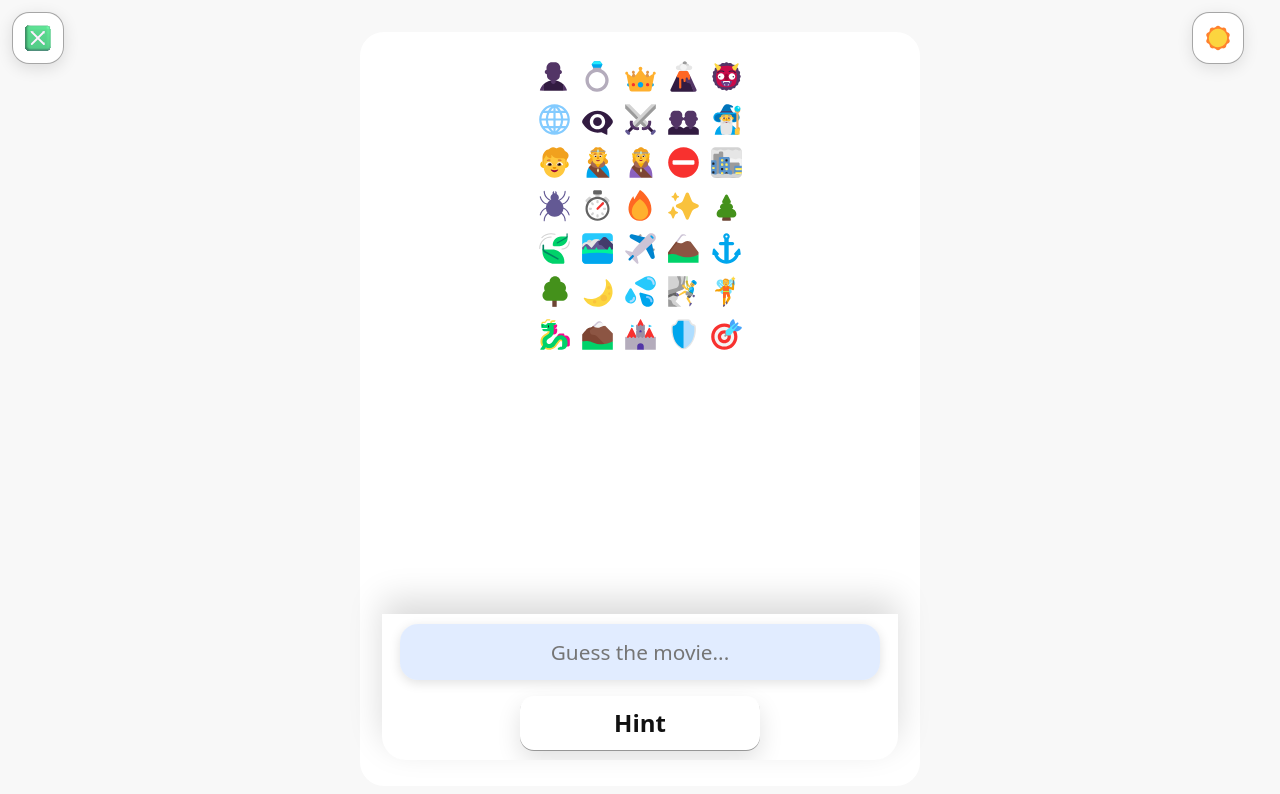
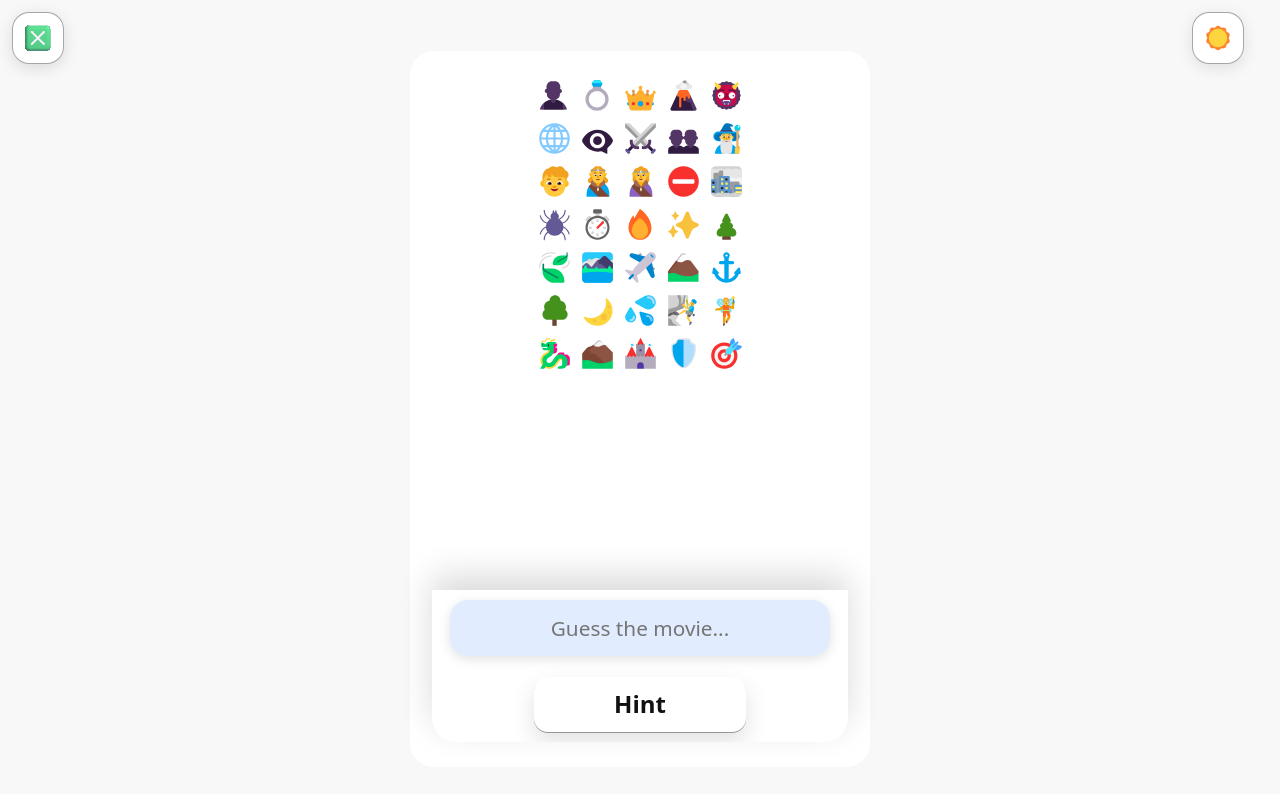
Before and after one commit to ojole/emcrypted, a React (Create React App) app in the folder emcrypted-react/: page /start in a window 1280 px wide. Shown: the top 794 px of the page. Built offline with nearby package versions, Linux system fonts and the light colour scheme; a web font is replaced by a local one.

Commit message:
Cap game card sizing and fix hint-highlight indexing

```diff
--- a/emcrypted-react/src/App.css
+++ b/emcrypted-react/src/App.css
@@ -265,28 +265,29 @@ body.theme-dark .top-left-username {
 }
 
 .phoneCard--game {
-  width: min(100%, 560px);
+  width: min(100%, 460px);
+  max-width: 460px;
   height: clamp(
-    520px,
+    560px,
     calc(
       100dvh
-      - max(14px, env(safe-area-inset-top))
-      - max(14px, env(safe-area-inset-bottom))
-      - 18px
+      - max(28px, env(safe-area-inset-top))
+      - max(28px, env(safe-area-inset-bottom))
+      - 28px
     ),
-    900px
+    760px
   );
   min-height: clamp(
-    520px,
+    560px,
     calc(
       100dvh
-      - max(14px, env(safe-area-inset-top))
-      - max(14px, env(safe-area-inset-bottom))
-      - 18px
+      - max(28px, env(safe-area-inset-top))
+      - max(28px, env(safe-area-inset-bottom))
+      - 28px
     ),
-    900px
+    760px
   );
-  margin: 0 auto;
+  margin: clamp(8px, 2.4vh, 22px) auto;
   padding: clamp(14px, 2.8vh, 22px) clamp(14px, 4vw, 22px) clamp(18px, 3.2vh, 30px);
   gap: clamp(8px, 1.2vw, 14px);
 }
@@ -348,9 +349,17 @@ body.theme-dark .top-left-username {
   }
 
   .phoneCard--game {
-    width: min(100%, 100vw - 8px);
-    height: calc(100dvh - max(8px, env(safe-area-inset-top)) - max(8px, env(safe-area-inset-bottom)) - 8px);
-    min-height: calc(100dvh - max(8px, env(safe-area-inset-top)) - max(8px, env(safe-area-inset-bottom)) - 8px);
+    width: min(100%, 430px);
+    max-width: 430px;
+    height: min(
+      710px,
+      calc(100dvh - max(12px, env(safe-area-inset-top)) - max(12px, env(safe-area-inset-bottom)) - 12px)
+    );
+    min-height: min(
+      710px,
+      calc(100dvh - max(12px, env(safe-area-inset-top)) - max(12px, env(safe-area-inset-bottom)) - 12px)
+    );
+    margin: clamp(8px, 2.4vh, 18px) auto;
     padding: clamp(10px, 2.6vh, 16px) clamp(10px, 3.5vw, 14px) clamp(14px, 2.8vh, 20px);
     border-radius: 20px;
   }
--- a/emcrypted-react/src/data/Game.css
+++ b/emcrypted-react/src/data/Game.css
@@ -234,33 +234,27 @@ body.theme-dark .game-input {
   width: 100%;
 }
 
-.guessDropdown {
-  position: absolute;
-  left: 0;
-  right: 0;
-  bottom: calc(100% + 0.6rem);
-  max-height: 45vh;
+.search-results {
+  width: 100%;
+  max-height: min(34vh, 240px);
   display: flex;
   flex-direction: column;
   gap: 8px;
-  background: var(--panel-bg);
-  border: 1px solid var(--btn-border);
-  border-radius: 18px;
-  box-shadow: 0 14px 28px rgba(0, 0, 0, 0.2), 0 6px 0 rgba(0, 0, 0, 0.6);
-  padding: 0.65rem 0.85rem 0.75rem;
+  padding: 0.2rem 0.1rem 0.1rem;
   overflow-y: auto;
   -webkit-overflow-scrolling: touch;
-  scrollbar-width: none;
-  z-index: 3000;
 }
 
-.guessDropdown::-webkit-scrollbar {
-  display: none;
+body.theme-dark .search-results {
+  --result-item-bg: rgba(16, 31, 58, 0.88);
+  --result-item-hover: rgba(30, 54, 96, 0.88);
+  --result-item-border: rgba(255, 255, 255, 0.18);
 }
 
-body.theme-dark .guessDropdown {
-  border: 1px solid rgba(255, 255, 255, 0.18);
-  box-shadow: 0 18px 32px rgba(5, 11, 25, 0.55), 0 6px 0 rgba(255, 255, 255, 0.18);
+body:not(.theme-dark) .search-results {
+  --result-item-bg: rgba(168, 201, 255, 0.35);
+  --result-item-hover: rgba(168, 201, 255, 0.5);
+  --result-item-border: rgba(130, 165, 219, 0.48);
 }
 
 .text-input {
@@ -282,7 +276,7 @@ body.theme-dark .guessDropdown {
 }
 
 .result-item {
-  background-color: var(--panel-bg);
+  background-color: var(--result-item-bg, var(--panel-bg));
   color: var(--color-ink);
   padding: 14px 16px;
   border-radius: 15px;
@@ -294,11 +288,11 @@ body.theme-dark .guessDropdown {
   cursor: pointer;
   transition: transform 0.18s ease, background-color 0.18s ease;
   box-shadow: 0 8px 16px rgba(0, 0, 0, 0.12);
-  border: 1px solid var(--btn-border);
+  border: 1px solid var(--result-item-border, var(--btn-border));
 }
 
 .result-item:hover {
-  background-color: rgba(168, 201, 255, 0.35);
+  background-color: var(--result-item-hover, rgba(168, 201, 255, 0.35));
 }
 
 .result-item.correct-guess {
@@ -314,6 +308,7 @@ body.theme-dark .guessDropdown {
 .result-item .result-title {
   flex: 1;
   text-align: left;
+  line-height: 1.2;
 }
 
 .result-arrow {
--- a/emcrypted-react/src/data/Game.js
+++ b/emcrypted-react/src/data/Game.js
@@ -144,6 +144,23 @@ const parseHint = (hint) => {
   return { emojiText: emojiSource, message };
 };
 
+const findContiguousSpan = (gridClusters, hintClusters, startAt = 0) => {
+  if (!hintClusters.length || !gridClusters.length || hintClusters.length > gridClusters.length) {
+    return -1;
+  }
+
+  outer: for (let i = Math.max(0, startAt); i <= gridClusters.length - hintClusters.length; i += 1) {
+    for (let j = 0; j < hintClusters.length; j += 1) {
+      if (gridClusters[i + j] !== hintClusters[j]) {
+        continue outer;
+      }
+    }
+    return i;
+  }
+
+  return -1;
+};
+
 const Game = ({ onVictory, onExit, refereeData, setRefereeData }) => {
   const [moviesList, setMoviesList] = useState([]);
   const [currentMovie, setCurrentMovie] = useState(null);
@@ -181,7 +198,8 @@ const Game = ({ onVictory, onExit, refereeData, setRefereeData }) => {
     setDimmedEmojis([]);
   }, []);
 
-  const highlightHintTokens = useCallback((hintClusters, tokens) => {
+  const highlightHintTokens = useCallback((hintObj, tokens) => {
+    const hintClusters = Array.isArray(hintObj?.hintClusters) ? hintObj.hintClusters : [];
     if (!Array.isArray(tokens) || !tokens.length || !hintClusters.length) {
       setHighlightedEmojis([]);
       setDimmedEmojis([]);
@@ -189,27 +207,34 @@ const Game = ({ onVictory, onExit, refereeData, setRefereeData }) => {
     }
 
     const gridClusters = tokens.map((token) => token.cluster);
-    const length = hintClusters.length;
-    let matchStart = -1;
+    const explicitSpan = Array.isArray(hintObj?.span) ? hintObj.span : [];
+    const validSpan = explicitSpan.filter(
+      (index) => Number.isInteger(index) && index >= 0 && index < gridClusters.length
+    );
 
-    outer: for (let i = 0; i <= gridClusters.length - length; i += 1) {
-      for (let j = 0; j < length; j += 1) {
-        if (gridClusters[i + j] !== hintClusters[j]) {
-          continue outer;
-        }
+    let highlighted = validSpan;
+
+    if (!highlighted.length) {
+      const matchStart = findContiguousSpan(gridClusters, hintClusters, 0);
+      if (matchStart !== -1) {
+        highlighted = Array.from({ length: hintClusters.length }, (_, idx) => matchStart + idx);
+      } else {
+        // Last resort: map duplicates by count instead of highlighting every repeated cluster.
+        const neededCounts = new Map();
+        hintClusters.forEach((cluster) => {
+          neededCounts.set(cluster, (neededCounts.get(cluster) || 0) + 1);
+        });
+        highlighted = gridClusters
+          .map((cluster, index) => {
+            const remaining = neededCounts.get(cluster) || 0;
+            if (remaining <= 0) {
+              return -1;
+            }
+            neededCounts.set(cluster, remaining - 1);
+            return index;
+          })
+          .filter((index) => index !== -1);
       }
-      matchStart = i;
-      break;
-    }
-
-    let highlighted = [];
-    if (matchStart !== -1) {
-      highlighted = Array.from({ length }, (_, idx) => matchStart + idx);
-    } else {
-      const hintSet = new Set(hintClusters);
-      highlighted = gridClusters
-        .map((cluster, index) => (hintSet.has(cluster) ? index : -1))
-        .filter((index) => index !== -1);
     }
 
     const highlightSet = new Set(highlighted);
@@ -426,15 +451,52 @@ const Game = ({ onVictory, onExit, refereeData, setRefereeData }) => {
     });
   }, [currentMovie]);
 
+  const resolvedHints = useMemo(() => {
+    if (!currentMovie || !Array.isArray(currentMovie.hints)) {
+      return [];
+    }
+
+    const gridClusters = policyTokens.map((token) => token.cluster);
+    let cursor = 0;
+
+    return currentMovie.hints.map((rawHint, index) => {
+      const { emojiText, message } = parseHint(rawHint);
+      const hintClusters = splitGraphemes(emojiText);
+
+      let span = [];
+      if (hintClusters.length) {
+        const fromCursor = findContiguousSpan(gridClusters, hintClusters, cursor);
+        const fromStart = fromCursor === -1 ? findContiguousSpan(gridClusters, hintClusters, 0) : fromCursor;
+        const matchStart = fromCursor !== -1 ? fromCursor : fromStart;
+        if (matchStart !== -1) {
+          span = Array.from({ length: hintClusters.length }, (_, offset) => matchStart + offset);
+          cursor = matchStart + hintClusters.length;
+        }
+      }
+
+      return {
+        id: index,
+        rawHint,
+        message,
+        emojiText,
+        hintClusters,
+        span,
+      };
+    });
+  }, [currentMovie, policyTokens]);
+
   const showHint = useCallback((hintObj) => {
     const { emojiText, message, id } = hintObj;
-    const hintClusters = splitGraphemes(emojiText);
+    const hintClusters = Array.isArray(hintObj?.hintClusters)
+      ? hintObj.hintClusters
+      : splitGraphemes(emojiText);
+    const span = Array.isArray(hintObj?.span) ? hintObj.span : [];
 
-    setActiveHint({ id, message, emojiText });
+    setActiveHint({ id, message, emojiText, hintClusters, span });
     setShowHintBar(true);
     setHintText(message);
     setCountdown(HINT_DURATION);
-    highlightHintTokens(hintClusters, policyTokens);
+    highlightHintTokens({ id, message, emojiText, hintClusters, span }, policyTokens);
 
     // Auto-close after HINT_DURATION seconds
     if (hintTimeoutRef.current) {
@@ -446,17 +508,17 @@ const Game = ({ onVictory, onExit, refereeData, setRefereeData }) => {
   }, [policyTokens, closeHint, highlightHintTokens]);
 
   const previewHint = useCallback((hintObj) => {
-    if (!hintObj?.emojiText) {
+    if (!hintObj?.emojiText || !Array.isArray(hintObj?.hintClusters)) {
       setHighlightedEmojis([]);
       setDimmedEmojis([]);
       return;
     }
-    highlightHintTokens(splitGraphemes(hintObj.emojiText), policyTokens);
+    highlightHintTokens(hintObj, policyTokens);
   }, [highlightHintTokens, policyTokens]);
 
   const restoreHintPreview = useCallback(() => {
     if (activeHint?.emojiText) {
-      highlightHintTokens(splitGraphemes(activeHint.emojiText), policyTokens);
+      highlightHintTokens(activeHint, policyTokens);
       return;
     }
     setHighlightedEmojis([]);
@@ -470,36 +532,17 @@ const Game = ({ onVictory, onExit, refereeData, setRefereeData }) => {
 
   const handleHintClick = useCallback(() => {
     if (isHintActive || hintExhausted || !currentMovie) return;
-    const rawHint = currentMovie.hints?.[hintIndex];
-    if (!rawHint) return;
-    const { emojiText, message } = parseHint(rawHint);
+    const nextHint = resolvedHints[hintIndex];
+    if (!nextHint) return;
 
-    // Check if this hint already exists in history
-    const existingHint = hintHistory.find(h => h.message === message);
-
-    if (!existingHint) {
-      // New hint - add to history
-      const newHint = {
-        id: hintHistory.length,
-        message,
-        emojiText,
-        rawHint,
-      };
-      setHintHistory(prev => [...prev, newHint]);
-      setHintIndex(prev => prev + 1);
-
-      // Update referee data with distinct hint count
-      setRefereeData(prevData => ({
-        ...prevData,
-        hintsUsed: hintHistory.length + 1,
-      }));
-
-      showHint(newHint);
-    } else {
-      // Replay existing hint
-      showHint(existingHint);
-    }
-  }, [isHintActive, hintExhausted, currentMovie, hintIndex, hintHistory, showHint, setRefereeData]);
+    setHintHistory((prev) => [...prev, nextHint]);
+    setHintIndex((prev) => prev + 1);
+    setRefereeData((prevData) => ({
+      ...prevData,
+      hintsUsed: prevData.hintsUsed + 1,
+    }));
+    showHint(nextHint);
+  }, [isHintActive, hintExhausted, currentMovie, hintIndex, resolvedHints, showHint, setRefereeData]);
 
   const handleExit = () => {
     if (exitTimerRef.current) return;
@@ -753,7 +796,7 @@ const Game = ({ onVictory, onExit, refereeData, setRefereeData }) => {
               onChange={handleGuessChange}
               placeholder="Guess the movie..."
             />
-            <div className="search-results">
+            <div className="search-results scrollArea">
               {searchResults.map((movie, index) => {
                 const isThisCorrect =
                   isCorrect === true && movie.title.toLowerCase() === guess.toLowerCase();
@@ -780,36 +823,15 @@ const Game = ({ onVictory, onExit, refereeData, setRefereeData }) => {
                   <div
                     key={`${movie.title}-${index}`}
                     className={`result-item ${isThisWrong ? "wrong-guess" : isThisCorrect ? "correct-guess" : ""}`}
-                    style={{
-                      display: "flex",
-                      alignItems: "center",
-                      justifyContent: "space-between",
-                      padding: "12px 16px",
-                      border: "1px solid rgba(255,255,255,0.15)",
-                      borderRadius: "6px",
-                      background: "rgba(0,0,0,0.2)",
-                      marginBottom: "8px",
-                      cursor: "pointer",
-                    }}
                     onClick={() => submitGuess(movie.title)}
                   >
-                    <span>{movie.title}</span>
+                    <span className="result-title">{movie.title}</span>
                     <button
                       type="button"
+                      className="result-arrow"
                       onClick={(e) => {
                         e.stopPropagation();
                         submitGuess(movie.title);
-                      }}
-                      style={{
-                        background: "transparent",
-                        border: "none",
-                        padding: 0,
-                        cursor: "pointer",
-                        display: "flex",
-                        alignItems: "center",
-                        justifyContent: "center",
-                        width: 32,
-                        height: 32,
                       }}
                     >
                       <EmojiIcon
--- a/emcrypted-react/src/styles.css
+++ b/emcrypted-react/src/styles.css
@@ -210,47 +210,36 @@
   flex: 1 1 auto;
   min-height: 0;               /* 🔑 lets flexbox shrink this area instead of forcing overflow past the card */
   overflow-y: auto;
-
-  /* Firefox scrollbar */
-  scrollbar-width: thin;
-  scrollbar-color: var(--scrollbar-thumb) transparent;
 }
 
-/* Light theme override for Firefox */
-.summaryScrollable.light {
-  scrollbar-color: var(--scrollbar-thumb) transparent;
+/* Shared app-owned scrollbar styling for any internal scroll area */
+.scrollArea {
+  scrollbar-width: thin;
+  scrollbar-color: var(--app-scroll-thumb) transparent;
 }
 
 /* WebKit scrollbar styling */
-.summaryScrollable::-webkit-scrollbar {
-  width: calc(var(--scrollbar-size, 8px) - 1px);
+.scrollArea::-webkit-scrollbar {
+  width: var(--scrollbar-size, 8px);
 }
 
-.summaryScrollable::-webkit-scrollbar-track {
+.scrollArea::-webkit-scrollbar-track {
   background: transparent;
 }
 
-.summaryScrollable::-webkit-scrollbar-thumb {
+.scrollArea::-webkit-scrollbar-thumb {
   border-radius: 4px;
   border: 1px solid transparent;
-  background: var(--scrollbar-thumb);
+  background: var(--app-scroll-thumb);
   background-clip: padding-box;
   box-shadow:
     inset 0 1px 0 var(--scrollbar-sheen),
     inset 0 -1px 0 rgba(0, 0, 0, 0.14),
-    0 0 0 1px var(--scrollbar-shadow);
+    0 0 0 1px var(--app-scroll-thumb-shadow);
 }
 
-.summaryScrollable.dark::-webkit-scrollbar-thumb {
-  background: var(--scrollbar-thumb);
-}
-
-.summaryScrollable.light::-webkit-scrollbar-thumb {
-  background: var(--scrollbar-thumb);
-}
-
-.summaryScrollable::-webkit-scrollbar-thumb:hover {
-  background: var(--scrollbar-thumb-hover);
+.scrollArea::-webkit-scrollbar-thumb:hover {
+  background: var(--app-scroll-thumb-hover);
 }
 
 /* Fixed bottom section (stats) */
--- /dev/null
+++ b/emcrypted-react/src/utils/emojiLineParser.js
@@ -0,0 +1,41 @@
+import { splitGraphemes } from "./graphemes";
+
+const EMOJI_CLUSTER_REGEX = /[\p{Extended_Pictographic}\u200d\uFE0F\u20E3]/u;
+
+const isEmojiCluster = (cluster) => EMOJI_CLUSTER_REGEX.test(cluster || "");
+
+export const parseEmojiPrefixedLine = (line) => {
+  const sanitized = String(line || "").replace(/^•\s*/, "").trim();
+  if (!sanitized) {
+    return {
+      emojiClusters: [],
+      emojiText: "",
+      description: "",
+    };
+  }
+
+  const splitMatch = sanitized.match(/^(.+?)\s*[-–—]\s*(.+)$/);
+  const emojiSource = splitMatch ? splitMatch[1].trim() : sanitized;
+  const emojiClusters = splitGraphemes(emojiSource).filter(isEmojiCluster);
+
+  let description = splitMatch ? splitMatch[2].trim() : sanitized;
+
+  if (!splitMatch && emojiClusters.length) {
+    const emojiPrefix = emojiClusters.join("");
+    if (sanitized.startsWith(emojiPrefix)) {
+      const remainder = sanitized
+        .slice(emojiPrefix.length)
+        .replace(/^\s*[-–—]?\s*/, "")
+        .trim();
+      if (remainder) {
+        description = remainder;
+      }
+    }
+  }
+
+  return {
+    emojiClusters,
+    emojiText: emojiClusters.join(""),
+    description: description || sanitized,
+  };
+};
```
Also changed, not shown: emcrypted-react/src/components/BetterLuckNextTimeScreen.js (+2 -6 lines), emcrypted-react/src/components/VictoryScreen.js (+2 -6 lines).
